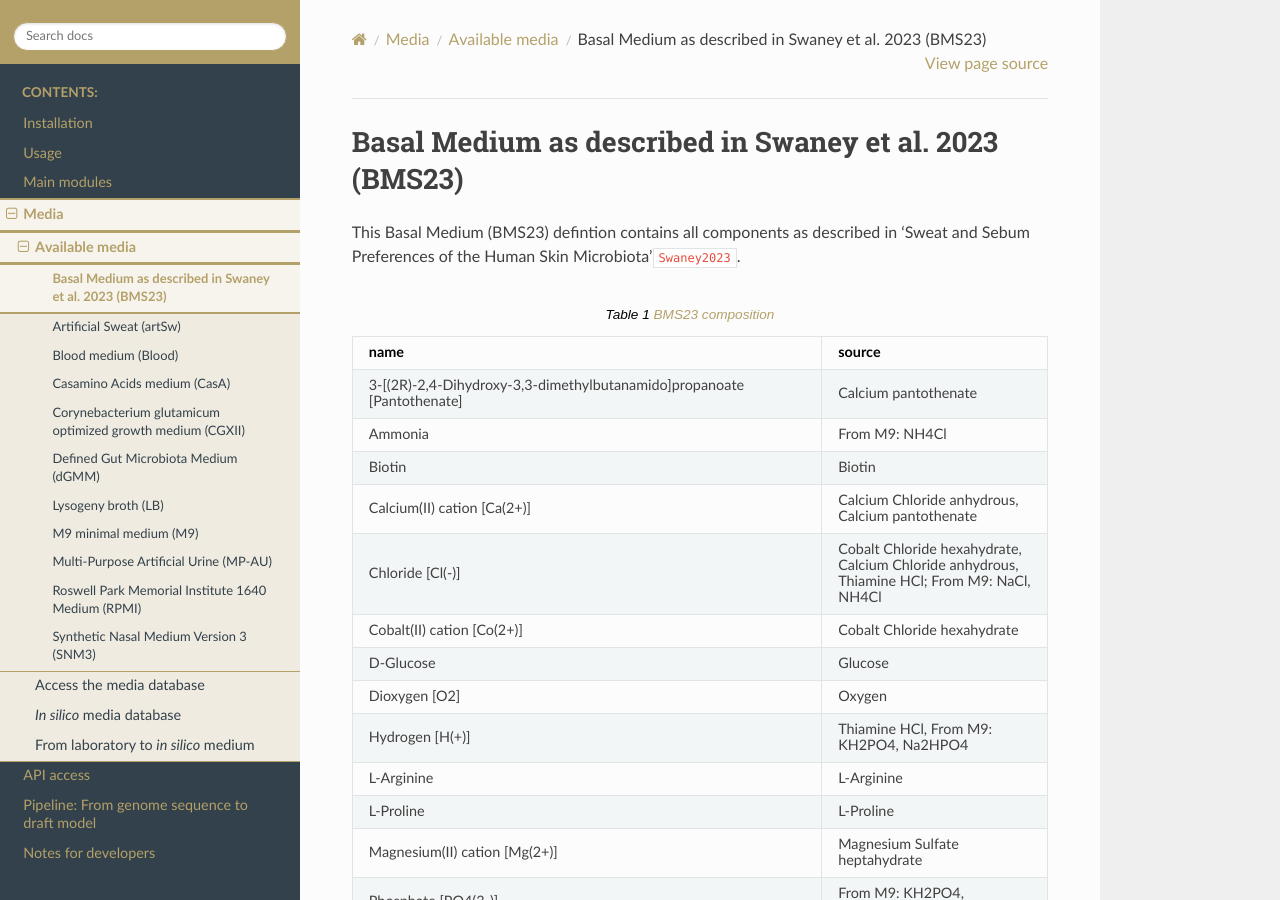
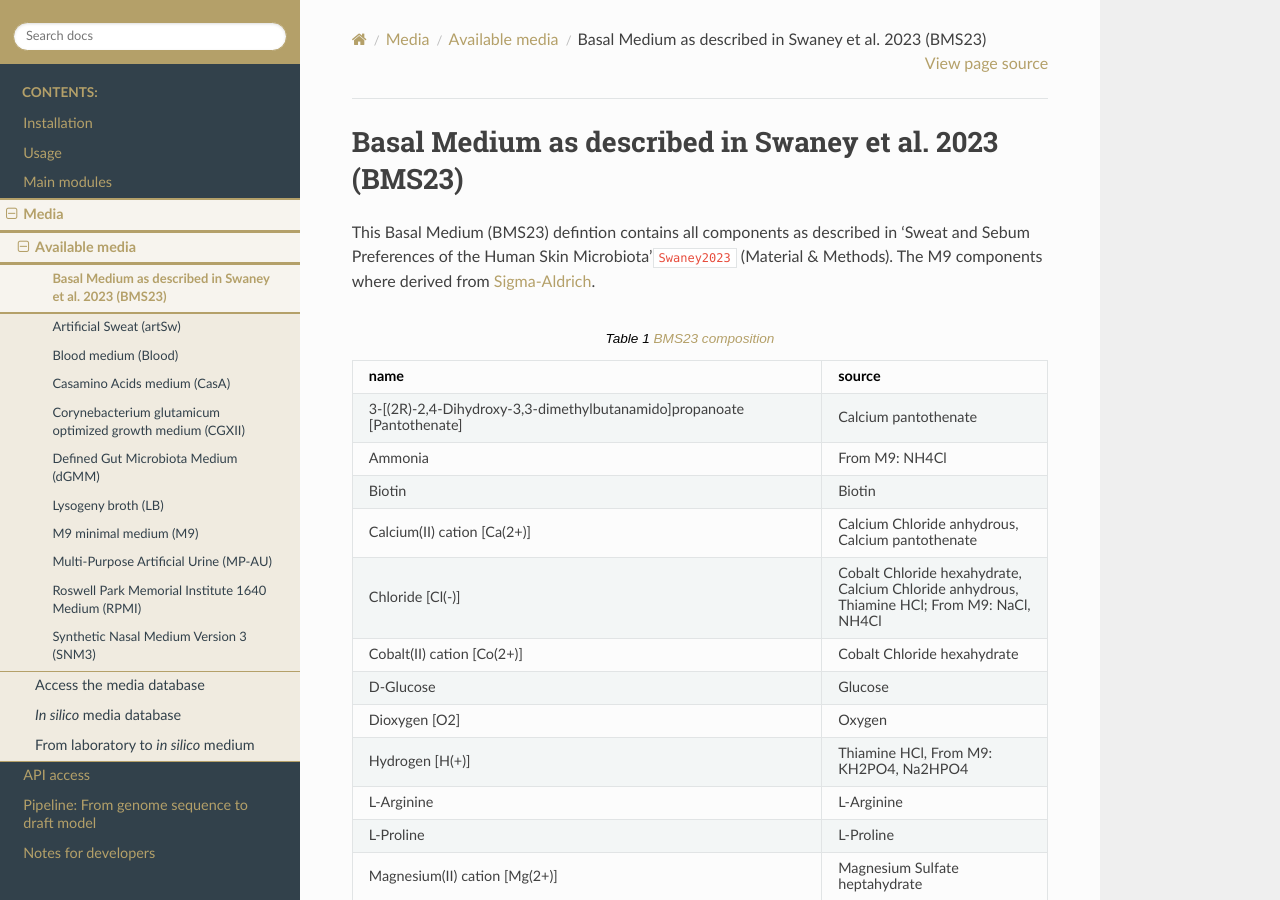
Before and after one commit to draeger-lab/refinegems, a Sphinx documentation site: the page built from docs/source/database/media/BMS23.rst, in a window 1280 px wide and 900 px high. Built offline with Sphinx 7.4.7 and the Read the Docs theme 2.0.0, drawn with Linux system fonts in a browser that asks for light colours; cross-references to code outside the pages are shown as plain code.

Commit message:
Updated the media files in docs #16

```diff
--- a/docs/source/database/media/BMS23.rst
+++ b/docs/source/database/media/BMS23.rst
@@ -1,7 +1,8 @@
 Basal Medium as described in Swaney et al. 2023 (BMS23)
 ^^^^^^^^^^^^^^^^^^^^^^^^^^^^^^^^^^^^^^^^^^^^^^^^^^^^^^^
 This Basal Medium (BMS23) defintion contains all components as described in 'Sweat and Sebum Preferences of the Human
-Skin Microbiota'\ :footcite:p:`Swaney2023`.
+Skin Microbiota'\ :footcite:p:`Swaney2023` (Material & Methods). The M9 components where derived from `Sigma-Aldrich
+<https://www.sigmaaldrich.com/DE/de/product/sigma/m6030>`__.
 
 .. list-table:: BMS23 composition
   :name: bms23_comp
--- a/docs/source/database/media/artSw.rst
+++ b/docs/source/database/media/artSw.rst
@@ -1,7 +1,7 @@
 Artificial Sweat (artSw)
 ^^^^^^^^^^^^^^^^^^^^^^^^
 The Artificial Sweat (artSw) definition contains all components as described in 'Sweat and Sebum Preferences of the
-Human Skin Microbiota'\ :footcite:p:`Swaney2023`.
+Human Skin Microbiota'\ :footcite:p:`Swaney2023` (Table 1).
 
 .. list-table:: artSw composition
   :name: artsw_comp
```
